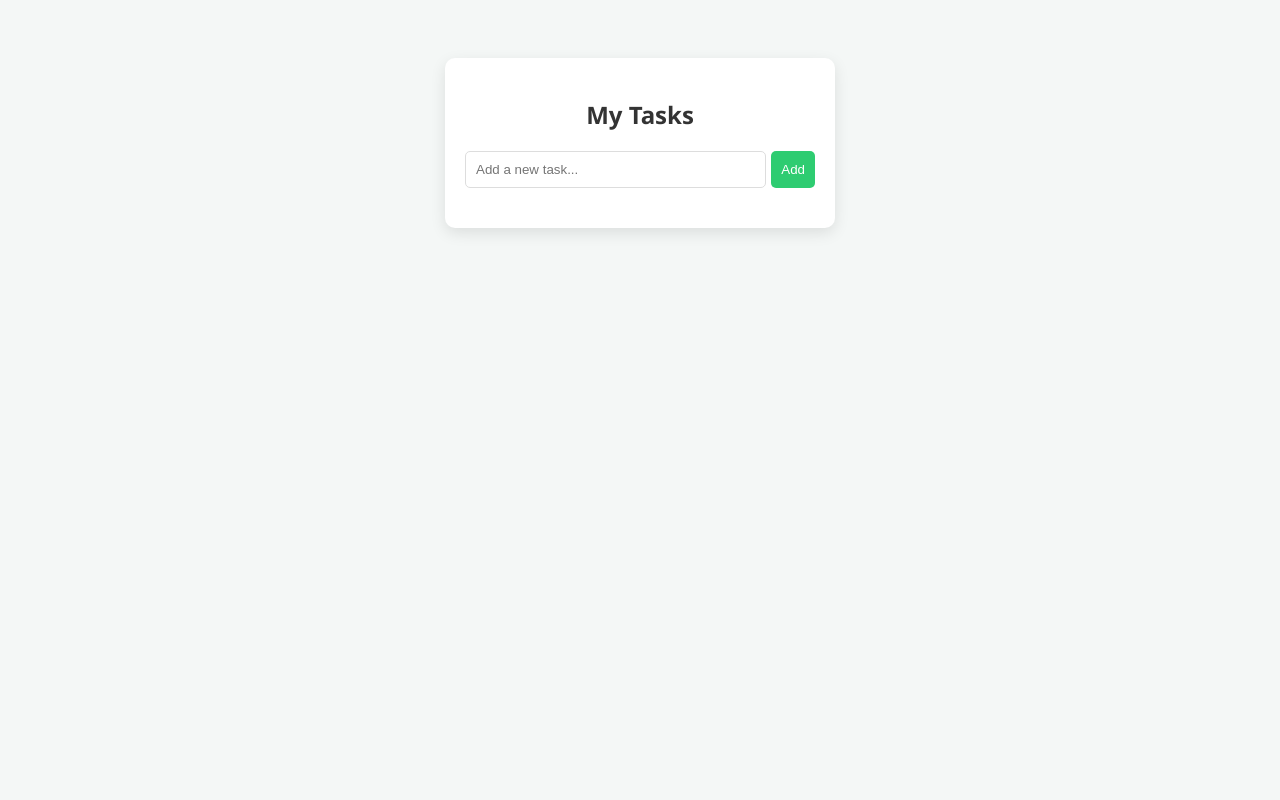
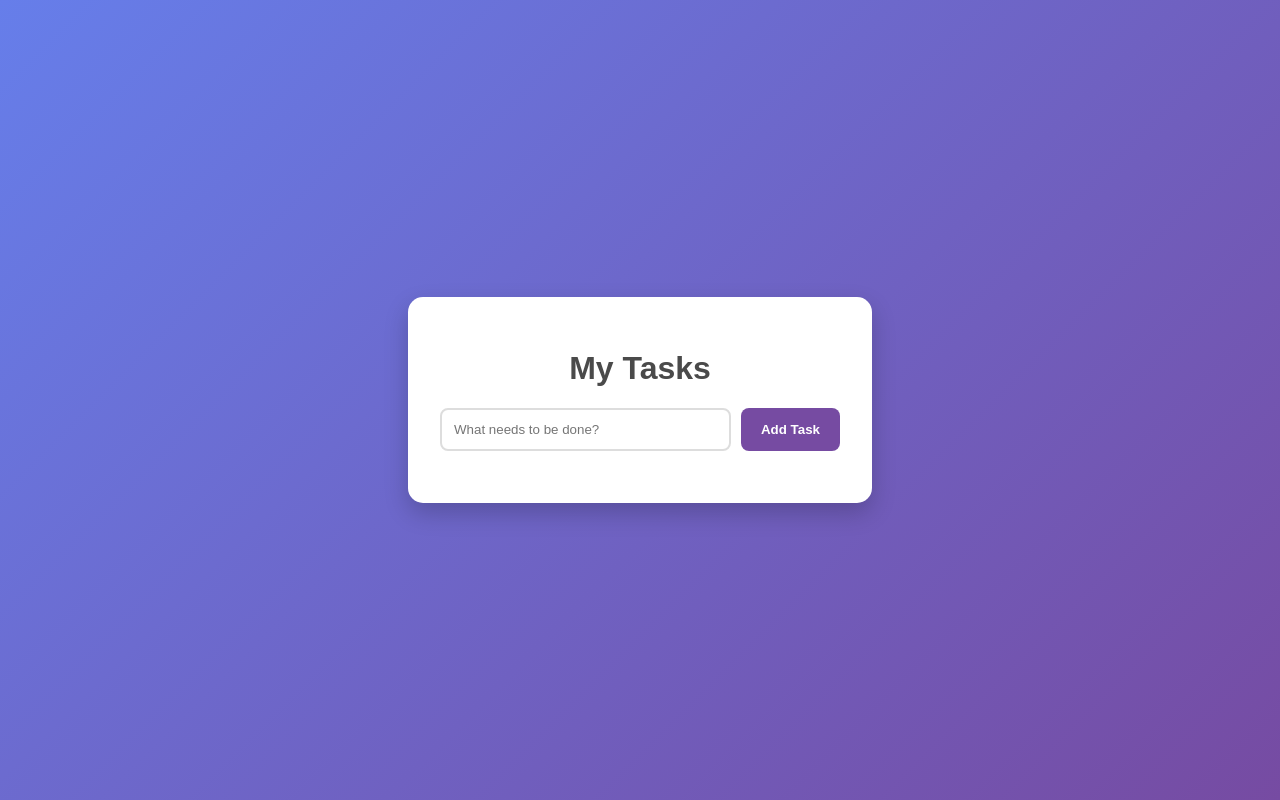
Before and after one commit to ayodhyaranathunge/todo-app-devops, a website: page index.html in a window 1280 px wide. Drawn offline with Linux system fonts and the light colour scheme; files that its build step writes are made by us from their sources.

Commit message:
seperate files

```diff
--- a/index.html
+++ b/index.html
@@ -3,16 +3,18 @@
 <head>
     <meta charset="UTF-8">
     <meta name="viewport" content="width=device-width, initial-scale=1.0">
-    <title>My To-Do List</title>
-    <link rel="stylesheet" href="style.css"> </head>
+    <title>Advanced To-Do List</title>
+    <link rel="stylesheet" href="style.css">
+</head>
 <body>
-    <div class="todo-container">
-        <h2>My Tasks</h2>
-        <div class="input-group">
-            <input type="text" id="todo-input" placeholder="Add a new task...">
-            <button id="add-btn">Add</button>
+    <div class="app-container">
+        <h1>My Tasks</h1>
+        <div class="input-section">
+            <input type="text" id="todo-input" placeholder="What needs to be done?">
+            <button id="add-btn">Add Task</button>
         </div>
         <ul id="todo-list"></ul>
     </div>
-    <script src="main.js"></script> </body>
+    <script src="main.js"></script>
+</body>
 </html>
--- a/src/styles/style.css
+++ b/src/styles/style.css
@@ -1,9 +1,48 @@
-body { font-family: 'Segoe UI', sans-serif; background-color: #f4f7f6; display: flex; justify-content: center; padding-top: 50px; }
-.todo-container { background: white; width: 350px; padding: 20px; border-radius: 10px; box-shadow: 0 5px 15px rgba(0,0,0,0.1); }
-h2 { text-align: center; color: #333; }
-.input-group { display: flex; gap: 5px; }
-input[type="text"] { flex-grow: 1; padding: 10px; border: 1px solid #ddd; border-radius: 5px; }
-button#add-btn { padding: 10px; background-color: #2ecc71; color: white; border: none; border-radius: 5px; cursor: pointer; }
-ul { list-style: none; padding: 0; margin-top: 20px; }
-li { background: #fff; margin-bottom: 10px; padding: 10px; border-left: 5px solid #2ecc71; display: flex; justify-content: space-between; align-items: center; box-shadow: 0 2px 5px rgba(0,0,0,0.05); }
-.delete-btn { color: #e74c3c; cursor: pointer; font-weight: bold; }
+body {
+    background: linear-gradient(135deg, #667eea 0%, #764ba2 100%);
+    font-family: 'Poppins', sans-serif;
+    display: flex;
+    justify-content: center;
+    align-items: center;
+    height: 100vh;
+    margin: 0;
+}
+.app-container {
+    background: white;
+    padding: 2rem;
+    border-radius: 15px;
+    box-shadow: 0 10px 25px rgba(0,0,0,0.2);
+    width: 100%;
+    max-width: 400px;
+}
+h1 { text-align: center; color: #4a4a4a; }
+.input-section { display: flex; gap: 10px; margin-bottom: 20px; }
+input {
+    flex: 1;
+    padding: 12px;
+    border: 2px solid #ddd;
+    border-radius: 8px;
+    outline: none;
+}
+button {
+    padding: 12px 20px;
+    background: #764ba2;
+    color: white;
+    border: none;
+    border-radius: 8px;
+    cursor: pointer;
+    font-weight: bold;
+}
+ul { list-style: none; padding: 0; }
+li {
+    background: #f9f9f9;
+    padding: 12px;
+    border-radius: 8px;
+    margin-bottom: 10px;
+    display: flex;
+    justify-content: space-between;
+    align-items: center;
+    transition: 0.3s;
+}
+li.completed { text-decoration: line-through; opacity: 0.6; background: #d4edda; }
+.delete-btn { color: #ff4d4d; cursor: pointer; font-weight: bold; }
```
Also changed, not shown: src/styles/script/main.js (+24 -11 lines).
